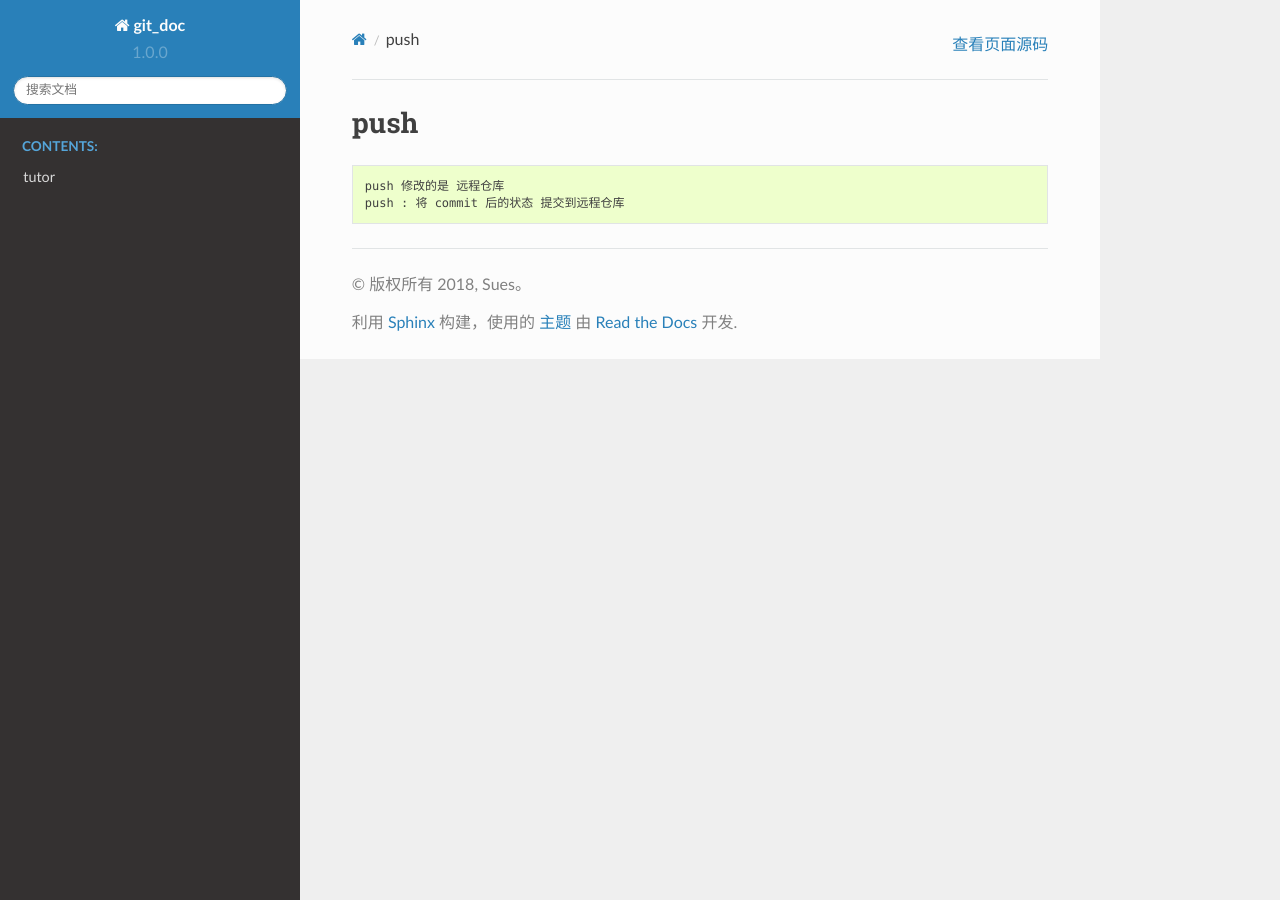
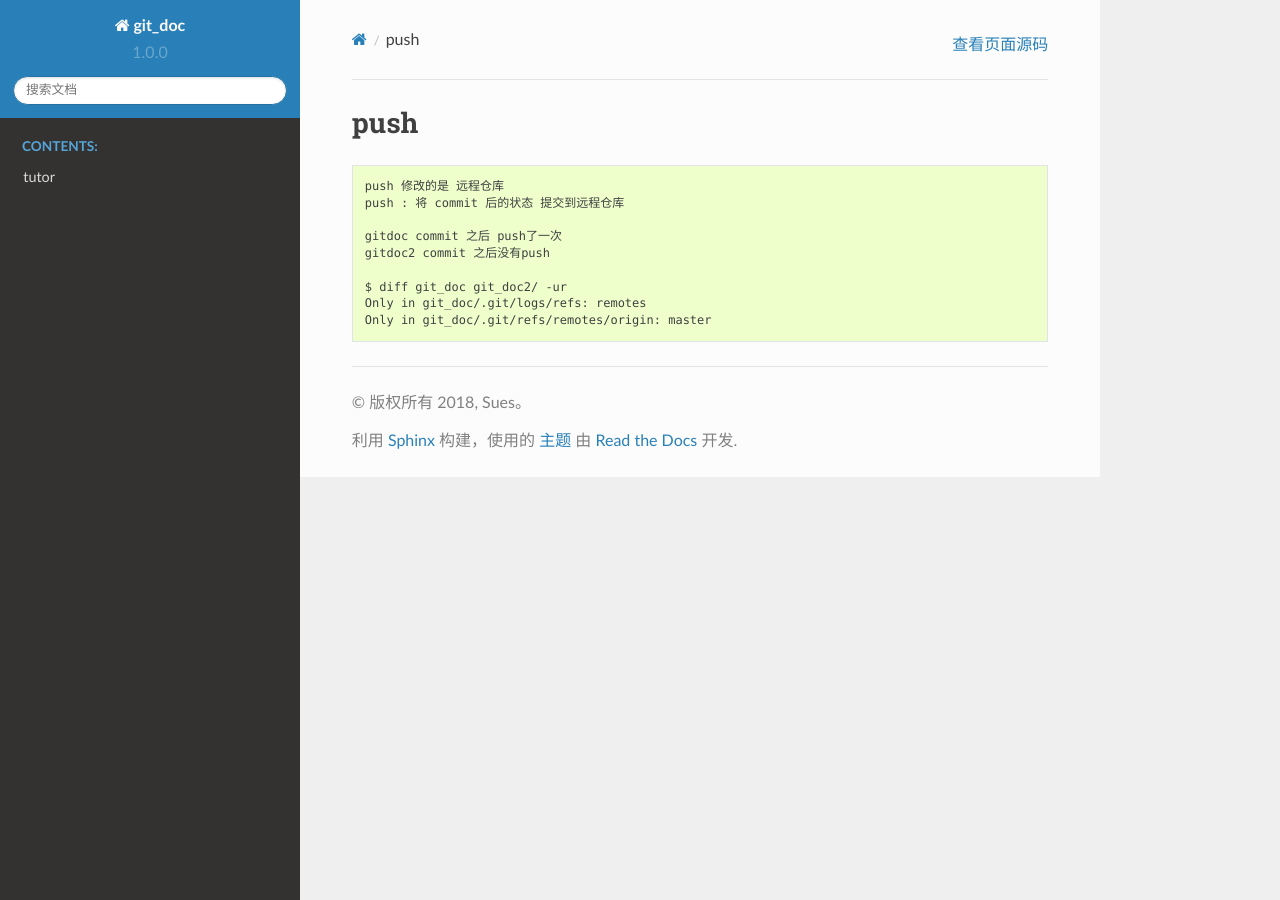
Before and after one commit to lisider/git_doc, a Sphinx documentation site: the page built from source/git_7_push.rst, in a window 1280 px wide. Built offline with Sphinx 7.4.7 and the Read the Docs theme 2.0.0, drawn with Linux system fonts in a browser that asks for light colours; formulas are drawn with MathJax 3.

```diff
--- a/source/git_7_push.rst
+++ b/source/git_7_push.rst
@@ -5,3 +5,10 @@ push
 
      push 修改的是 远程仓库
      push : 将 commit 后的状态 提交到远程仓库
+
+     gitdoc commit 之后 push了一次
+     gitdoc2 commit 之后没有push
+
+     $ diff git_doc git_doc2/ -ur
+     Only in git_doc/.git/logs/refs: remotes
+     Only in git_doc/.git/refs/remotes/origin: master
```
Also changed, not shown: source/modify_files.rst (added, +9 -0 lines).
